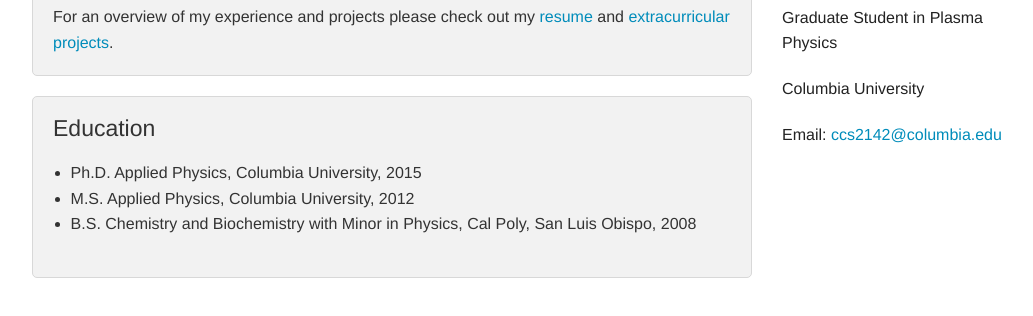
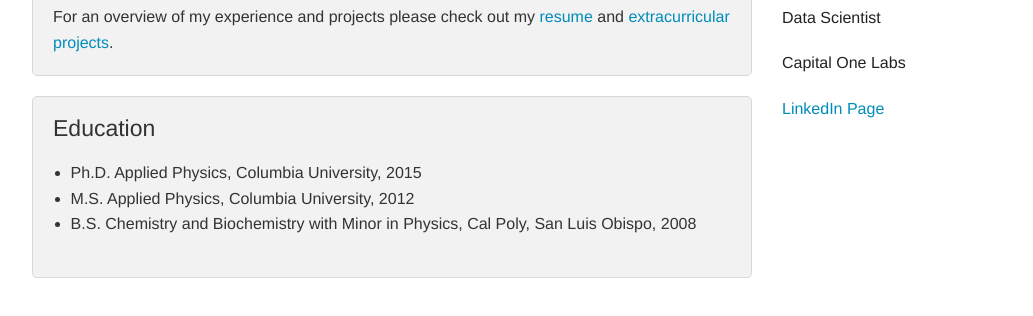
Before and after one commit to cstoafer/cstoafer.github.io, a website: page index.html in a window 1280 px wide. Shown: the part 340-656 px from the top of the page, without its empty margins (123-1156 px from the left). Drawn offline with Linux system fonts and the light colour scheme.

Commit message:
minor updates

```diff
--- a/index.html
+++ b/index.html
@@ -69,9 +69,9 @@
       <div class="row">
         <div class="large-12 columns">
           <h3 class="subheader">Chris C. Stoafer</h3>
-          <p>Graduate Student in Plasma Physics</p>
-          <p>Columbia University</p>
-          <p>Email: <a href="mailto:ccs2142@columbia.edu">ccs2142@columbia.edu</a></p>
+          <p>Data Scientist</p>
+          <p>Capital One Labs</p>
+          <p><a href="https://www.linkedin.com/in/chris-stoafer-1bb53910">LinkedIn Page</a></p>
         </div>
       </div>
     </div>
```
